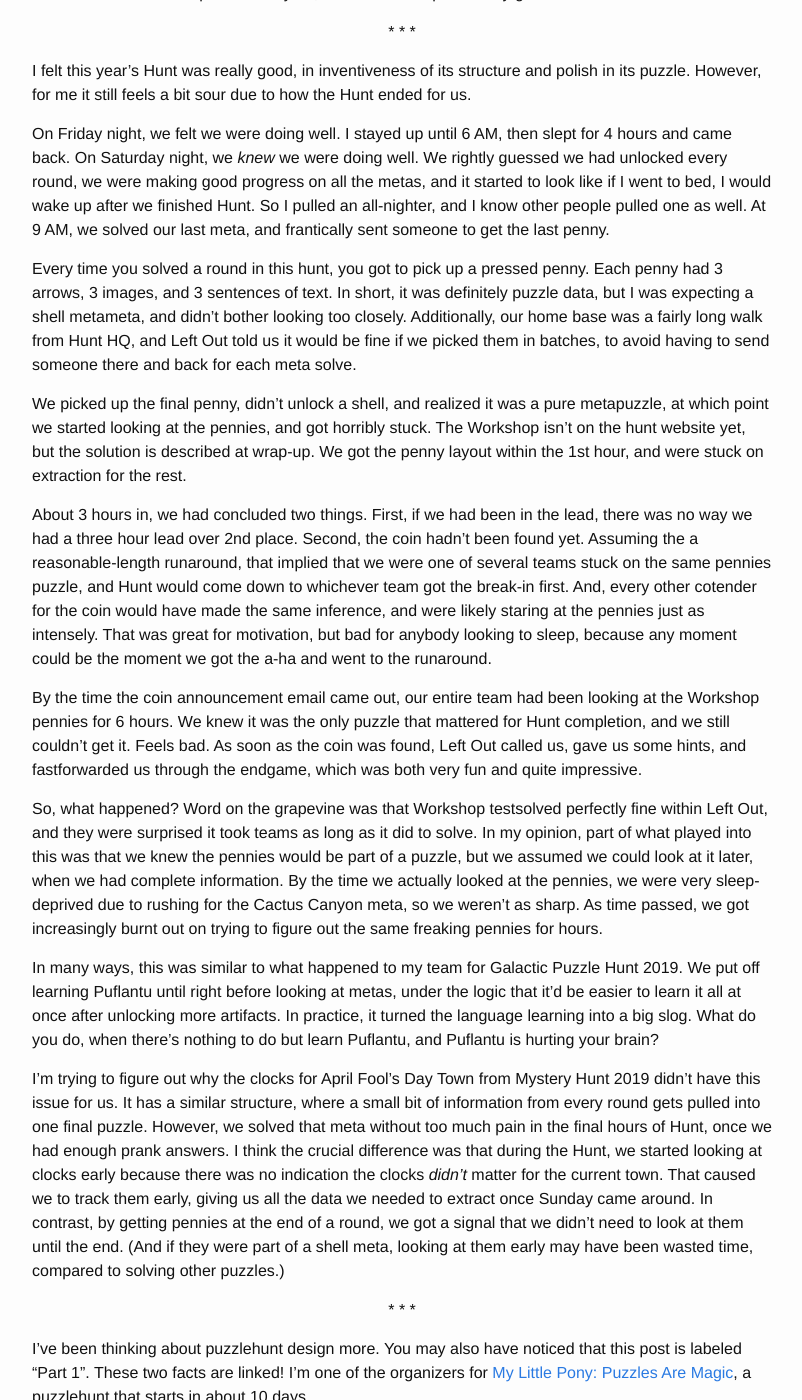
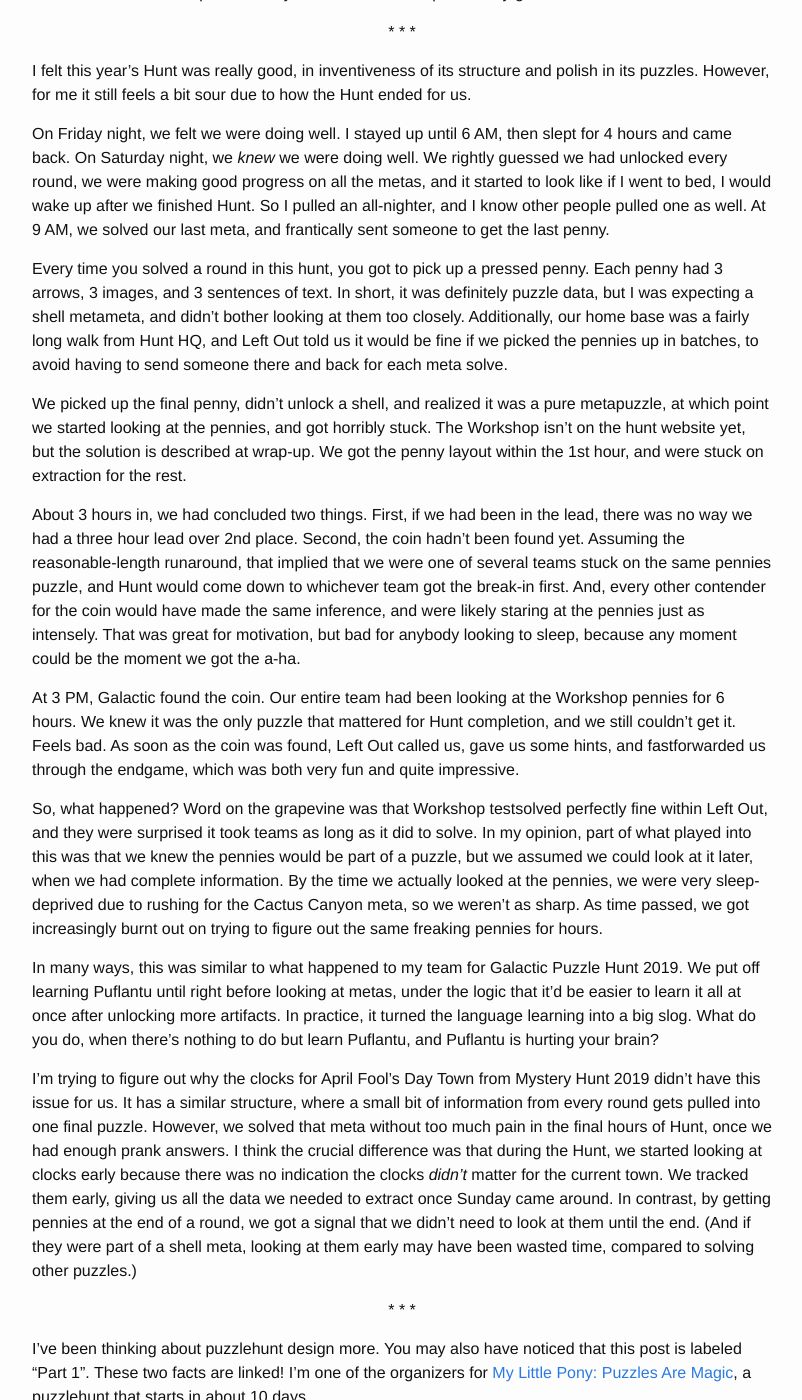
Before and after one commit to alexirpan/alexirpan.github.io, a Jekyll site: the page built from _posts/2020-01-22-mh-2020.markdown, in a window 1280 px wide and 1400 px high, scrolled down 815 px. Shown: the whole window, without its empty margins (238-1040 px from the left). Built offline with Jekyll 4.4.1, drawn with Linux system fonts in a browser that asks for light colours; nearby versions of some CDN libraries.

Commit message:
Fixing more typos in mh20

```diff
--- a/_posts/2020-01-22-mh-2020.markdown
+++ b/_posts/2020-01-22-mh-2020.markdown
@@ -48,7 +48,7 @@ this year, and weren't surprised they got to the coin first.
 {: .centered }
 
 I felt this year's Hunt was really good, in inventiveness of its structure
-and polish in its puzzle. However, for me it still feels a bit sour due to how the
+and polish in its puzzles. However, for me it still feels a bit sour due to how the
 Hunt ended for us.
 
 On Friday night, we felt we were doing well. I stayed up until 6 AM,
@@ -63,9 +63,9 @@ sent someone to get the last penny.
 Every time you solved a round in this hunt, you got to pick up a pressed penny.
 Each penny had 3 arrows, 3 images, and 3 sentences of text. In short, it was definitely
 puzzle data, but I was expecting a shell metameta, and didn't bother
-looking too closely.
+looking at them too closely.
 Additionally, our home base was a fairly long walk from
-Hunt HQ, and Left Out told us it would be fine if we picked them in batches,
+Hunt HQ, and Left Out told us it would be fine if we picked the pennies up in batches,
 to avoid having to send someone there and back for each meta solve.
 
 We picked up the final penny,
@@ -77,15 +77,15 @@ for the rest.
 
 About 3 hours in, we had concluded two things. First, if we had been in the lead,
 there was no way we had a three hour lead over 2nd place. Second, the coin hadn't
-been found yet. Assuming the a reasonable-length runaround, that implied that we were one of several teams
+been found yet. Assuming the reasonable-length runaround, that implied that we were one of several teams
 stuck on the same pennies puzzle, and Hunt would come down to whichever team got the break-in
-first. And, every other cotender for the coin would have made the same
+first. And, every other contender for the coin would have made the same
 inference, and were likely staring at the pennies just as intensely.
 That was great for motivation, but bad for anybody looking to sleep,
-because any moment could be the moment we got the a-ha and went to the runaround.
+because any moment could be the moment we got the a-ha.
 
-By the time the coin announcement email came out,
-our entire team had been looking at the Workshop
+At 3 PM, Galactic found the coin.
+Our entire team had been looking at the Workshop
 pennies for 6 hours. We knew it was the only puzzle that mattered for Hunt
 completion, and we still couldn't get it. Feels bad. As soon as the coin was found,
 Left Out called us, gave us some hints, and fastforwarded us through the
@@ -115,7 +115,7 @@ final puzzle. However, we solved that meta without
 too much pain in the final hours of Hunt, once we had enough prank
 answers. I think the crucial difference was that during the Hunt,
 we started looking at clocks early because there was no indication the
-clocks *didn't* matter for the current town. That caused we to track them
+clocks *didn't* matter for the current town. We tracked them
 early, giving us all the data we needed to extract once Sunday came around.
 In contrast, by getting pennies at
 the end of a round, we got a signal that we didn't need to look at them
```
